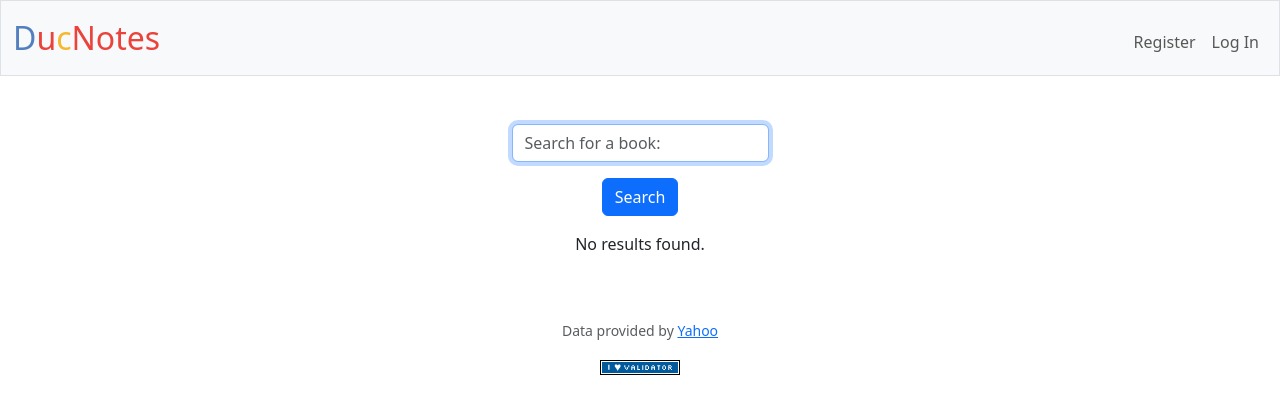
After one commit to ducvotm/cs50-book-search, a Flask app: template templates/search_results.html in a window 1280 px wide. The commit adds this page. Shown: the top 414 px of the page. Run offline with Flask 3, Linux system fonts and the light colour scheme; the template is opened without the code that fills it, so the values that code supplies are empty; some libraries are stand-ins or nearby versions.

Commit message:
Complete the search feature

```diff
--- a/app.py
+++ b/app.py
@@ -1,7 +1,7 @@
 import os
 
 from cs50 import SQL
-from flask import Flask, flash, redirect, render_template, request, session
+from flask import Flask, flash, redirect, render_template, request, session, jsonify
 from flask_session import Session
 from werkzeug.security import check_password_hash, generate_password_hash
 
@@ -159,12 +159,18 @@ def quote():
 
 @app.route("/search", methods=["GET", "POST"])
 @login_required
-def search():
-    """Search for the name of the book"""
-    query = request.args.get('q')
-    if query:
-        search_results = search(query, GOOGLE_BOOKS_API_KEY)
-        return render_template("search_results.html", search_results=search_results)
+def search_books():
+    if request.method == "POST":
+        data = request.form
+        print(f"Received data: {data}")
+        query = data.get('q')
+        if query:
+            search_results = search(query, GOOGLE_BOOKS_API_KEY)
+            if search_results is not None:
+                print(f"Search results: {search_results}")
+                return render_template("search_results.html", search_results=search_results)
+            return jsonify({"error": "Error fetching search results"}), 500
+        return jsonify({"error": "No query provided"}), 400
     return render_template("search.html")
 
 
--- a/helpers.py
+++ b/helpers.py
@@ -98,11 +98,13 @@ def search(query, api_key):
         response = requests.get(url, params=params)
         response.raise_for_status()
         data = response.json()
-        return data.get('items', [])
+        return data.get("items", [])
     except (requests.RequestException, ValueError) as e:
         print(f"Error: {e}")
         return None
 
+
+
 def usd(value):
     """Format value as USD."""
     return f"${value:,.2f}"
--- /dev/null
+++ b/templates/search_results.html
@@ -0,0 +1,29 @@
+{% extends "layout.html" %}
+
+{% block title %}
+    Search Results
+{% endblock %}
+
+{% block main %}
+    <form action="/search" method="post">
+        <div class="mb-3">
+            <input autocomplete="off" autofocus class="form-control mx-auto w-auto" name="q" placeholder="Search for a book: " type="text" required>
+        </div>
+
+        <button class="btn btn-primary" type="submit">Search</button>
+    </form>
+
+    {% if search_results %}
+    <ul class="list-group mt-3">
+        {% for book in search_results %}
+            <li class="list-group-item">
+                <h2>{{ book.volumeInfo.title }}</h2>
+                <p>Author: {{ book.volumeInfo.authors | join(", ") }}</p>
+                <p>Description: {{ book.volumeInfo.description }}</p>
+            </li>
+        {% endfor %}
+    </ul>
+    {% else %}
+        <p class="mt-3">No results found.</p>
+    {% endif %}
+{% endblock %}
```
Also changed, not shown: templates/search.html (+1 -16 lines), 2 other files.
